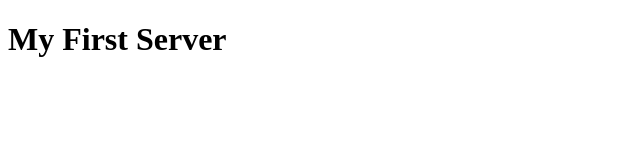
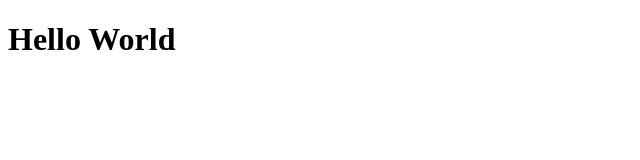
Before and after one commit to krenaldi/digital-ocean-demo, a website: page public/index.html in a window 1280 px wide. Shown: the whole page, without its empty margins (0-640 px from the left). Drawn offline with Linux system fonts and the light colour scheme.

Commit message:
Second Push

```diff
--- a/public/index.html
+++ b/public/index.html
@@ -9,7 +9,7 @@
 <body>
     <div>
         <h1>
-            My First Server
+            Hello World
         </h1>
     </div>
 </body>
```
